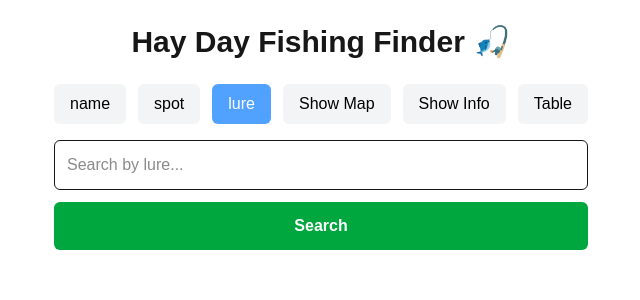
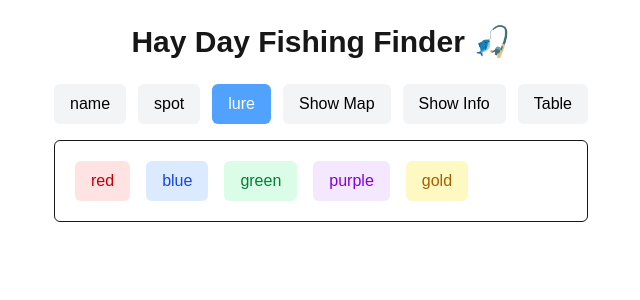
Before and after one commit to KaroGil/hayday-fishSearch, a Next.js app: page / in a window 1280 px wide. Both pictures are taken after a click on the button "lure". Shown: the top 300 px of the page, without its empty margins (319-959 px from the left). Built offline with nearby package versions, Linux system fonts and the light colour scheme.

Commit message:
add buttons for lure color

```diff
--- a/app/page.tsx
+++ b/app/page.tsx
@@ -1,6 +1,6 @@
 "use client";
 
-import { useState, useEffect, useMemo } from "react";
+import { useState, useEffect } from "react";
 import { type Fish } from "./lib/fish";
 import {
   loadFishData,
@@ -240,6 +240,44 @@
         )}
         {!showTable && (
           <div>
+            {mode === "lure" ? (
+              <div className="mb-3 p-3 border rounded-md">
+                {["red", "blue", "green", "purple", "gold"].map((m) => (
+                  <button
+                    key={m}
+                    onClick={() =>
+                      setQuery(
+                        m as "red" | "blue" | "green" | "purple" | "gold"
+                      )
+                    }
+                    className={`px-4 py-2 m-2 rounded-md ${
+                      query === m
+                        ? m === "red"
+                          ? "bg-red-500 text-white"
+                          : m === "blue"
+                          ? "bg-blue-500 text-white"
+                          : m === "green"
+                          ? "bg-green-500 text-white"
+                          : m === "purple"
+                          ? "bg-purple-500 text-white"
+                          : "bg-yellow-500 text-white"
+                        : m === "red"
+                        ? "bg-red-100 text-red-700"
+                        : m === "blue"
+                        ? "bg-blue-100 text-blue-700"
+                        : m === "green"
+                        ? "bg-green-100 text-green-700"
+                        : m === "purple"
+                        ? "bg-purple-100 text-purple-700"
+                        : "bg-yellow-100 text-yellow-700"
+                    }`}
+                  >
+                    {m}
+                  </button>
+                ))}
+              </div>
+            ) : (
+              <div>
                 <input
                   type="text"
                   placeholder={`Search by ${mode}...`}
@@ -254,6 +292,8 @@
                 >
                   Search
                 </button>
+              </div>
+            )}
 
             <div className="mt-6 space-y-4">
               {results.map((fish) => (
```
Lines whose indentation alone changed are shown as unchanged.
